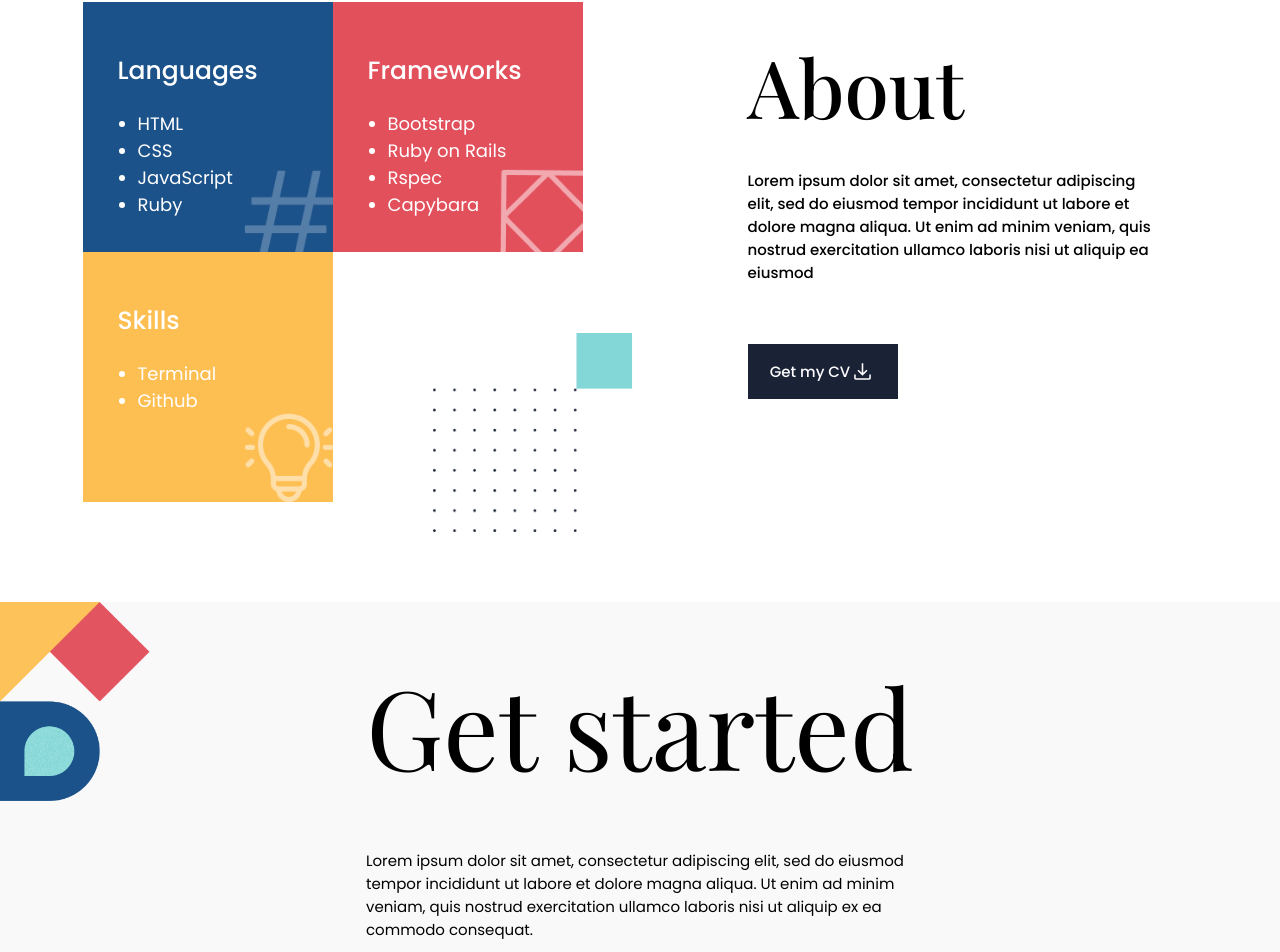
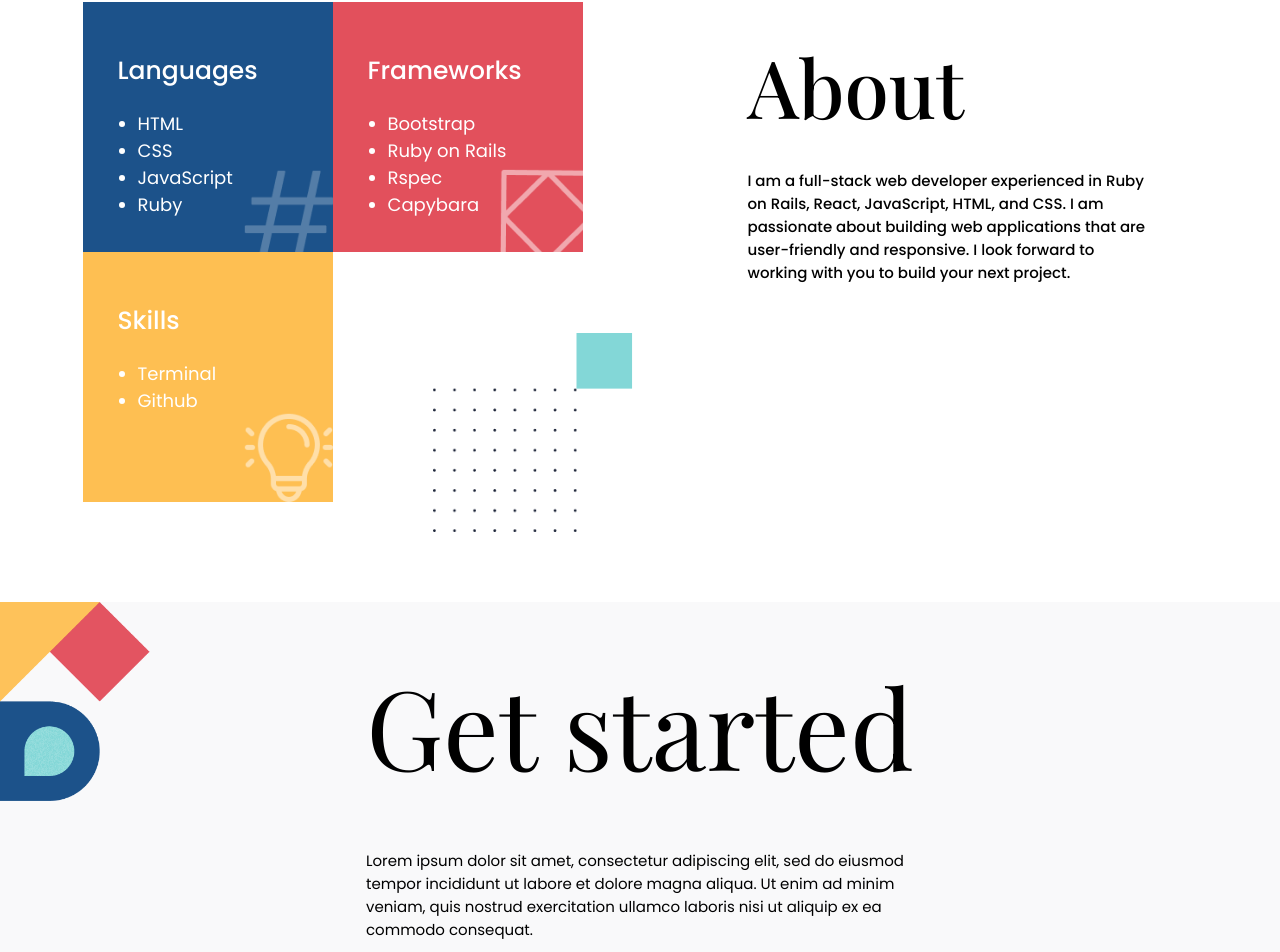
Before and after one commit to emyrue/my_portfolio, a React (Create React App) app: page / in a window 1280 px wide. Shown: the part 2591-3543 px from the top of the page. Built offline with nearby package versions, Linux system fonts and the light colour scheme; a web font is replaced by a local one.

Commit message:
Comment out cv button

```diff
--- a/src/pages/About.js
+++ b/src/pages/About.js
@@ -1,3 +1,4 @@
+// eslint disable-next-line no-unused-vars
 import download from '../images/download.svg';
 import dotsWithTeal from '../images/dots_with_teal.png';
 import '../style/about.css';
@@ -8,12 +9,15 @@
       <div className="about-content">
         <h3 className="about-heading">About</h3>
         <p className="about-text">
-          Lorem ipsum dolor sit amet, consectetur adipiscing elit, sed do eiusmod tempor incididunt ut labore et dolore magna aliqua. Ut enim ad minim veniam, quis nostrud exercitation ullamco laboris nisi ut aliquip ea eiusmod
+          I am a full-stack web developer experienced in Ruby on Rails, React, JavaScript,
+          HTML, and CSS. I am passionate about building web applications that
+          are user-friendly and responsive.
+          I look forward to working with you to build your next project.
         </p>
-        <button className="cv-button">
+        {/* <button type="button" className="cv-button">
           <span>Get my CV</span>
           <img className="about-download" src={download} alt="" />
-        </button>
+        </button> */}
       </div>
       <div className="about-squares">
         <div className="about-languages">
```
